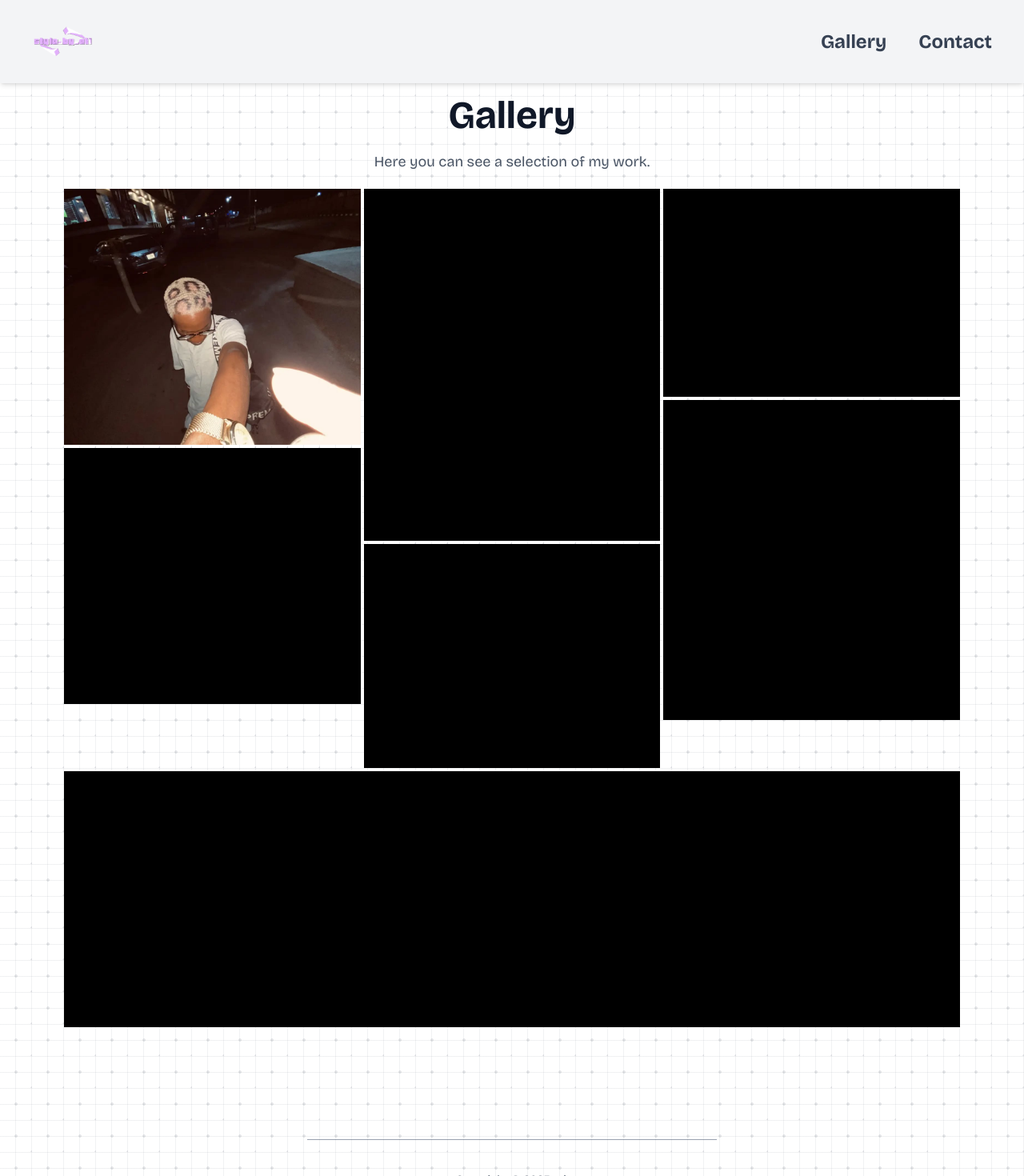
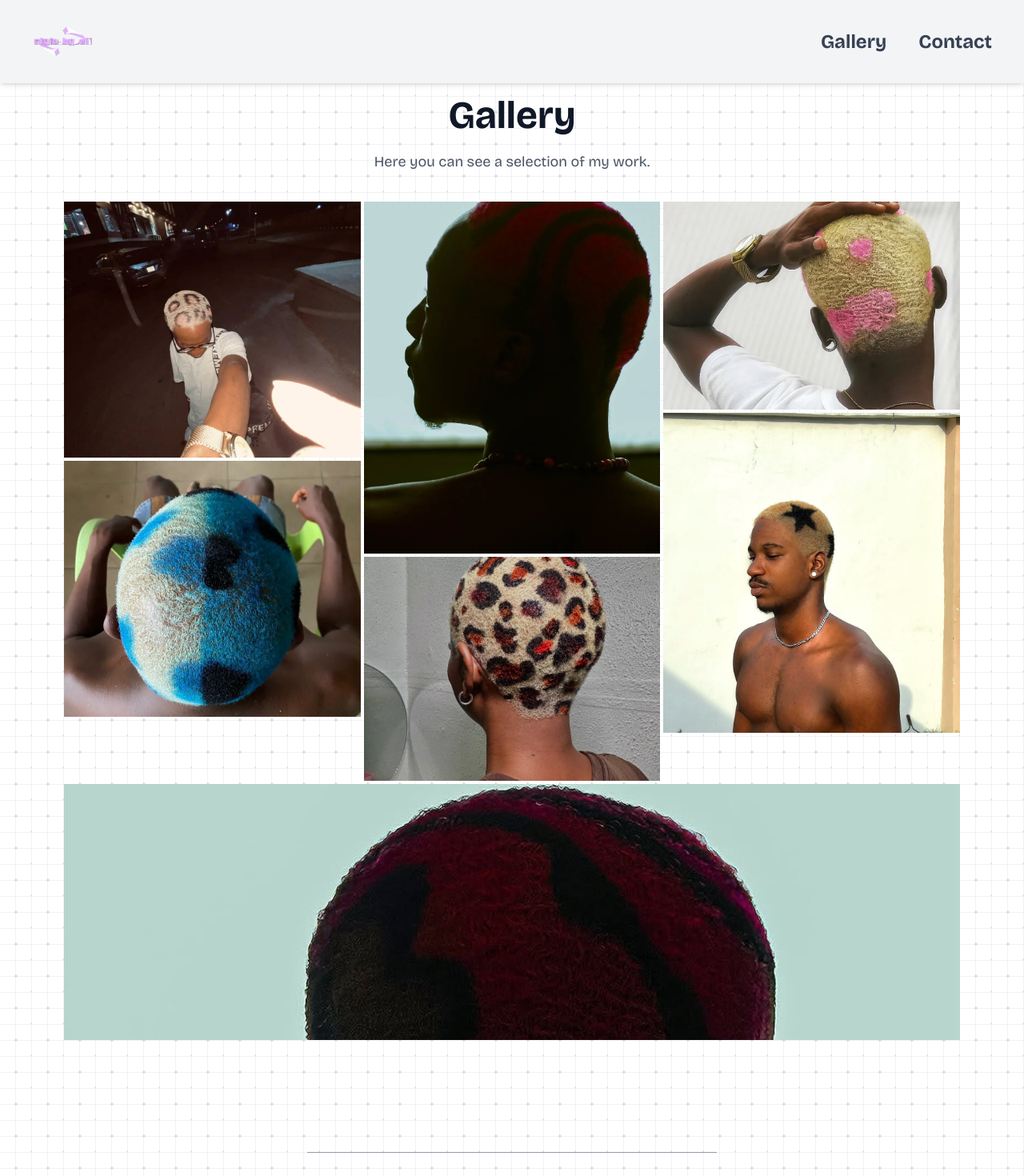
Before and after one commit to OkataMiracleDev/eti-hairstylist-portfolio, a Next.js app: page /Gallery in a window 1280 px wide. Shown: the top 1470 px of the page at 80% size. Built offline with nearby package versions, Linux system fonts and the light colour scheme; a web font is replaced by a local one.

Commit message:
feat(Gallery): improve gallery layout and add hover effects
- Replace placeholder content with actual images
- Add hover and active scale effects to gallery items
- Adjust grid gaps and margins for better spacing
- Ensure consistent overflow handling and positioning

```diff
--- a/app/Gallery/page.tsx
+++ b/app/Gallery/page.tsx
@@ -4,7 +4,7 @@ import React from "react";
 const Gallery = () => {
   return (
     <div className="relative w-full overflow-y-auto overflow-x-hidden px-5 md:px-20">
-      <div className="pt-30 w-full flex flex-col md:gap-5 gap-10 justify-center items-center">
+      <div className="pt-30 w-full flex flex-col gap-5 justify-center items-center">
         <h1 className="text-xl md:text-3xl lg:text-5xl lg:text-center font-bold text-gray-900">
           Gallery
         </h1>
@@ -12,24 +12,88 @@ const Gallery = () => {
           Here you can see a selection of my work.
         </p>
 
-        <div className="w-full grid grid-cols-1 md:grid-cols-3 justify-center gap-1">
-          <div className="bg-black w-full h-80">
+        <div className="md:mt-4 w-full grid grid-cols-1 md:grid-cols-3 justify-center gap-1">
+          <div className="bg-black w-full h-80 overflow-hidden relative">
             <Image
               src="/hair/hair-1.jpg"
               alt="1"
-              width={2000}
-              height={2000}
-              className="w-full h-full object-cover"
+              width={1000}
+              height={1000}
+              className="w-full h-full object-cover block active:scale-120 hover:scale-120 transition-all duration-500"
             />
+            <div className="w-full h-full absolute"></div>
           </div>
-          <div className="bg-black w-full h-110">1</div>
-          <div className="bg-black w-full h-65">1</div>
-          <div className="bg-black md:-mt-30 w-full h-80">1</div>
-          <div className="bg-black w-full h-70">1</div>
-          <div className="bg-black md:-mt-45 w-full h-100">1</div>
-          <div className="bg-black md:hidden w-full h-65">1</div>
+          <div className="bg-black w-full h-110 overflow-hidden relative">
+            <Image
+              src="/hair/hair-3.jpg"
+              alt="2"
+              width={1000}
+              height={1000}
+              className="w-full h-full object-cover object-bottom block active:scale-120 hover:scale-120 transition-all duration-500"
+            />
+            <div className="w-full h-full absolute"></div>
+          </div>
+          <div className="bg-black w-full h-65 overflow-hidden relative">
+            <Image
+              src="/hair/hair-2.jpg"
+              alt="3"
+              width={1000}
+              height={1000}
+              className="w-full h-full object-cover object-center lg:object-top block active:scale-120 hover:scale-120 transition-all duration-500"
+            />
+            <div className="w-full h-full absolute"></div>
+          </div>
+          <div className="bg-black md:-mt-30 w-full h-80 overflow-hidden relative">
+            <Image
+              src="/hair/hair-4.jpg"
+              alt="4"
+              width={1000}
+              height={1000}
+              className="w-full h-full object-cover object-center block active:scale-120 hover:scale-120 transition-all duration-500"
+            />
+            <div className="w-full h-full absolute"></div>
+          </div>
+          <div className="bg-black w-full h-70 overflow-hidden relative">
+            <Image
+              src="/hair/hair-7.jpg"
+              alt="5"
+              width={1000}
+              height={1000}
+              className="w-full h-full object-cover object-center block active:scale-120 hover:scale-120 transition-all duration-500"
+            />
+            <div className="w-full h-full absolute"></div>
+          </div>
+          <div className="bg-black md:-mt-45 w-full h-100 overflow-hidden relative">
+            <Image
+              src="/hair/hair-6.jpg"
+              alt="6"
+              width={1000}
+              height={1000}
+              className="w-full h-full object-cover object-center block active:scale-120 hover:scale-120 transition-all duration-500"
+            />
+            <div className="w-full h-full absolute"></div>
+          </div>
+          <div className="bg-black md:hidden w-full h-65 overflow-hidden relative">
+            <Image
+              src="/hair/hair-8.jpg"
+              alt="8"
+              width={1000}
+              height={1000}
+              className="w-full h-full object-cover object-top block active:scale-120 hover:scale-120 transition-all duration-500"
+            />
+            <div className="w-full h-full absolute"></div>
+          </div>
         </div>
-        <div className="bg-black hidden md:flex md:-mt-4 w-full h-80">1</div>
+        <div className="bg-black hidden md:flex md:-mt-4 w-full h-80 overflow-hidden relative">
+          <Image
+            src="/hair/hair-8.jpg"
+            alt="8"
+            width={1000}
+            height={1000}
+            className="w-full h-full object-cover object-top block active:scale-120 hover:scale-120 transition-all duration-500"
+          />
+          <div className="w-full h-full absolute"></div>
+        </div>
       </div>
     </div>
   );
```
